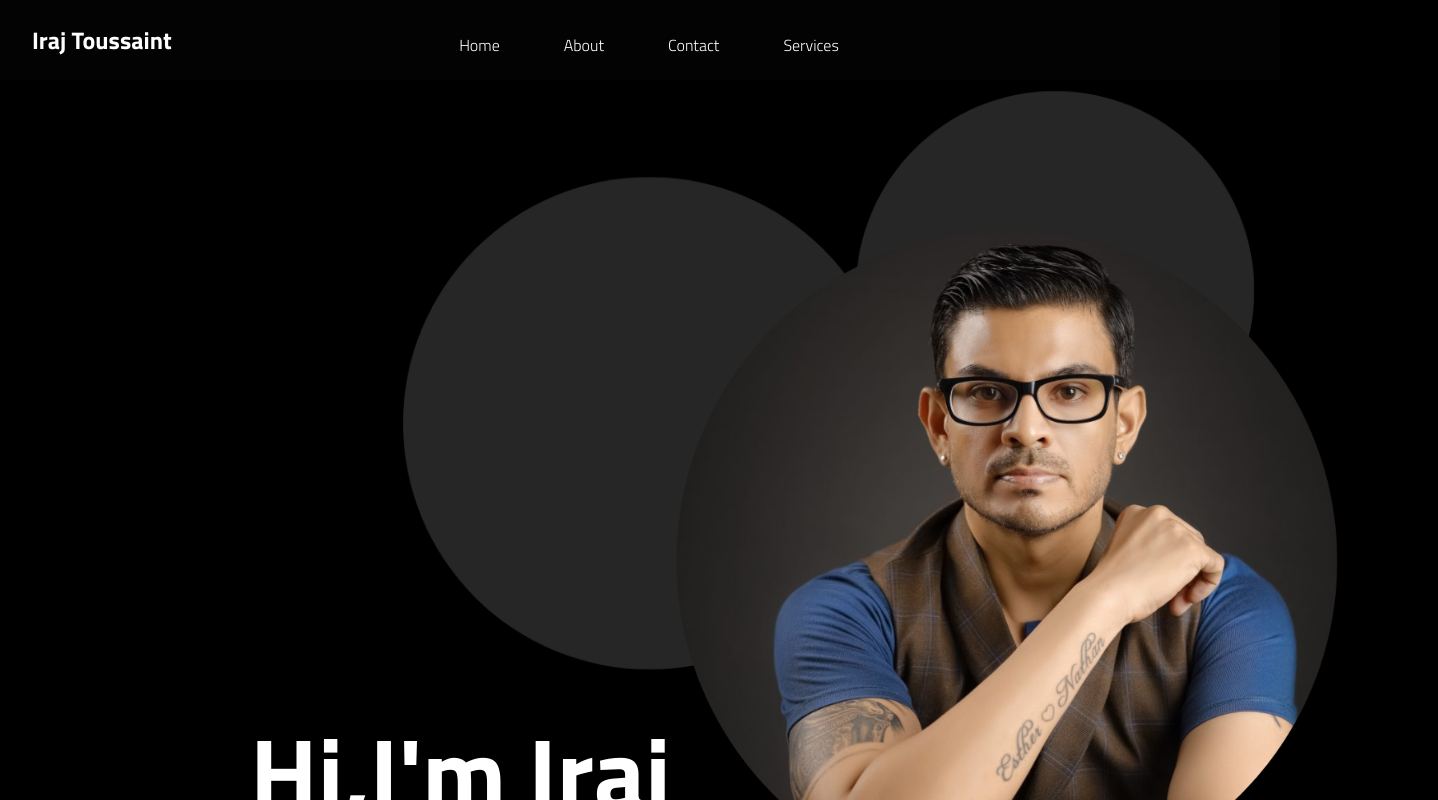
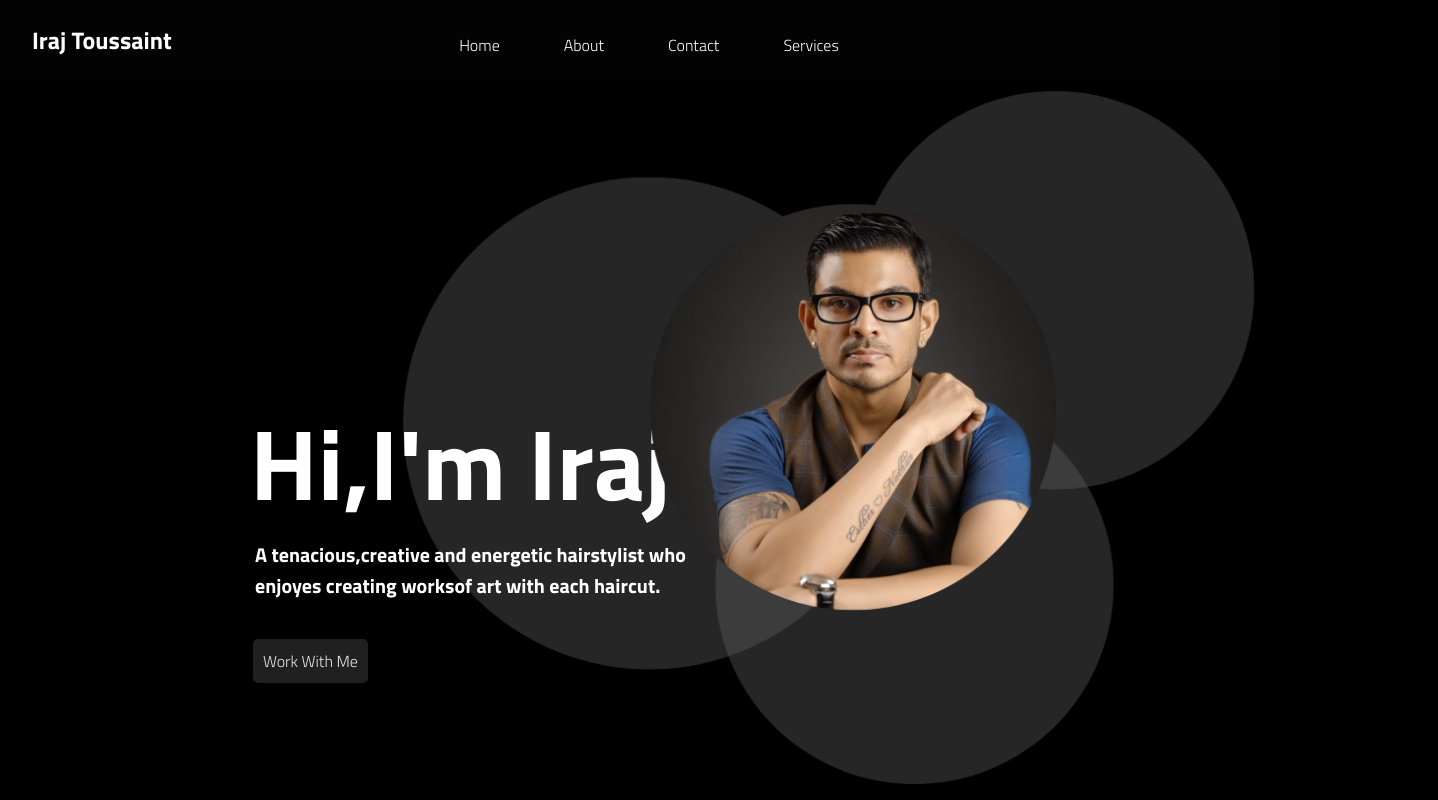
Before and after one commit to malith1997/Iraj, a React (Create React App) app: page / in a window 1280 px wide. Shown: the top 800 px of the page, 1438 px wide, since content can reach past the window. Built offline with nearby package versions, Linux system fonts and the light colour scheme.

Commit message:
hosted web

```diff
--- a/src/Styles/main.css
+++ b/src/Styles/main.css
@@ -162,9 +162,9 @@ h1{
 .imgBo{
 
   position: relative;
-  width: 800px;
+  width: 160%;
   width: calc(130% -80px);
-  height: 800px;
+  height: 160%;
   margin-top: 150px;
   margin-left: 100px;
   top: -100px;
```
